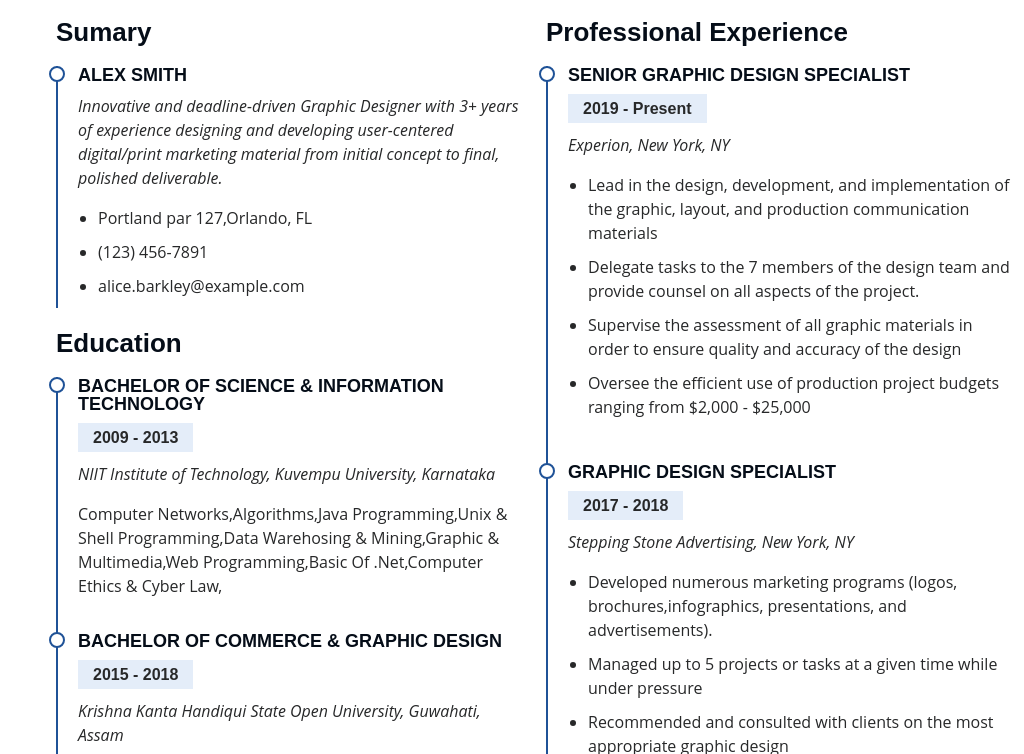
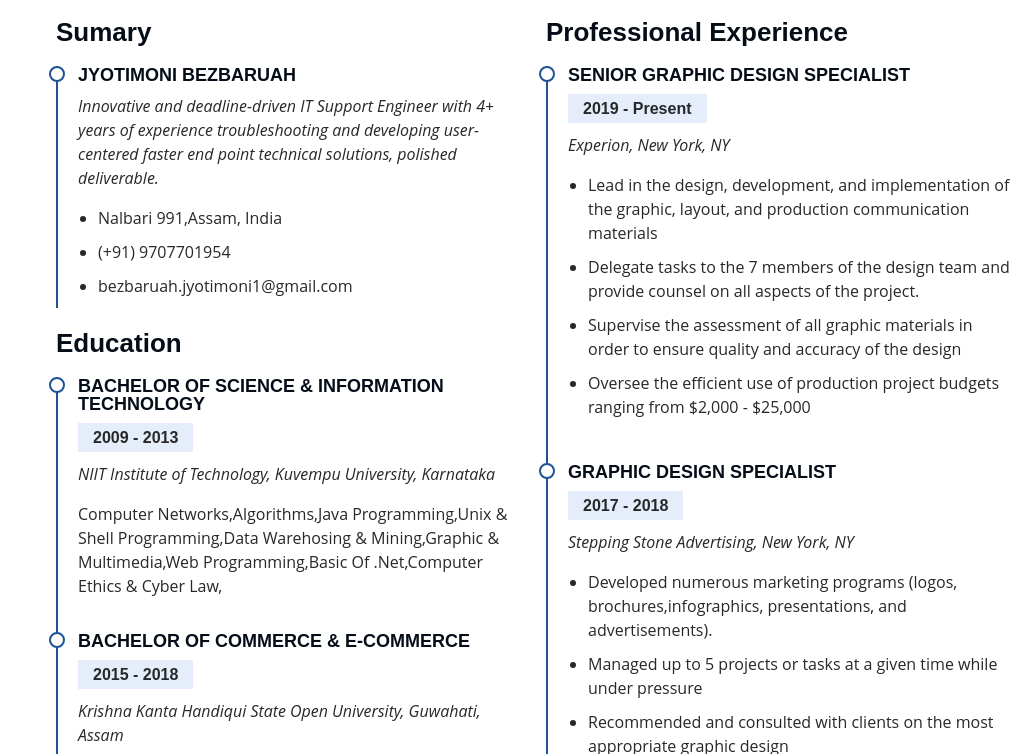
Before and after one commit to bezbaruah1/Bio.About, a plain HTML site: page index.html in a window 1280 px wide. Shown: the part 2806-3560 px from the top of the page, without its empty margins (256-1280 px from the left). Drawn offline with Linux system fonts and the light colour scheme.

Commit message:
Summary update

```diff
--- a/index.html
+++ b/index.html
@@ -92,7 +92,7 @@
           <div class="col-lg-8 pt-4 pt-lg-0 content" data-aos="fade-left">
             <h3>IT Support Engineer &amp; Web Developer.</h3>
             <p class="fst-italic">
-            Enthusiastic confident and reliable IT support with extensive practice in the depth of knowledge aside from 4 years of working with computers and customers' demands for motivation to continue learning, growing, excelling, and thriving in the information technology era. Specialize in cost-effective preventative maintenance and system monitoring.
+              Dynamic confident and reliable IT support with extensive practice in the depth of knowledge aside from 4 years of working with computers and customers' demands for motivation to continue learning, growing, excelling, and thriving in the information technology era. Specialize in cost-effective preventative maintenance and system monitoring.
             </p>
             <div class="row">
               <div class="col-lg-6">
@@ -249,12 +249,12 @@
           <div class="col-lg-6" data-aos="fade-up">
             <h3 class="resume-title">Sumary</h3>
             <div class="resume-item pb-0">
-              <h4>Alex Smith</h4>
-              <p><em>Innovative and deadline-driven Graphic Designer with 3+ years of experience designing and developing user-centered digital/print marketing material from initial concept to final, polished deliverable.</em></p>
+              <h4>Jyotimoni Bezbaruah</h4>
+              <p><em>Innovative and deadline-driven IT Support Engineer with 4+ years of experience troubleshooting and developing user-centered faster end point technical solutions, polished deliverable.</em></p>
               <ul>
-                <li>Portland par 127,Orlando, FL</li>
-                <li>(123) 456-7891</li>
-                <li>alice.barkley@example.com</li>
+                <li>Nalbari 991,Assam, India</li>
+                <li>(+91) 9707701954</li>
+                <li>bezbaruah.jyotimoni1@gmail.com</li>
               </ul>
             </div>
 
@@ -266,7 +266,7 @@
               <p>Computer Networks,Algorithms,Java Programming,Unix & Shell Programming,Data Warehosing & Mining,Graphic & Multimedia,Web Programming,Basic Of .Net,Computer Ethics & Cyber Law,</p>
             </div>
             <div class="resume-item">
-              <h4>Bachelor of Commerce &amp; Graphic Design</h4>
+              <h4>Bachelor of Commerce &amp; E-Commerce</h4>
               <h5>2015 - 2018</h5>
               <p><em>Krishna Kanta Handiqui State Open University, Guwahati, Assam</em></p>
               <p>Finacial Accounting,Business Mathmetics & Organisation,Managerial Economics,Business Statistics,Company Management,Business Of Corporate Management,Indian Finacial System,Fundamentals Of Management & Marketing,Computer Application In Business,Business Regulatory Framework</p>
```
